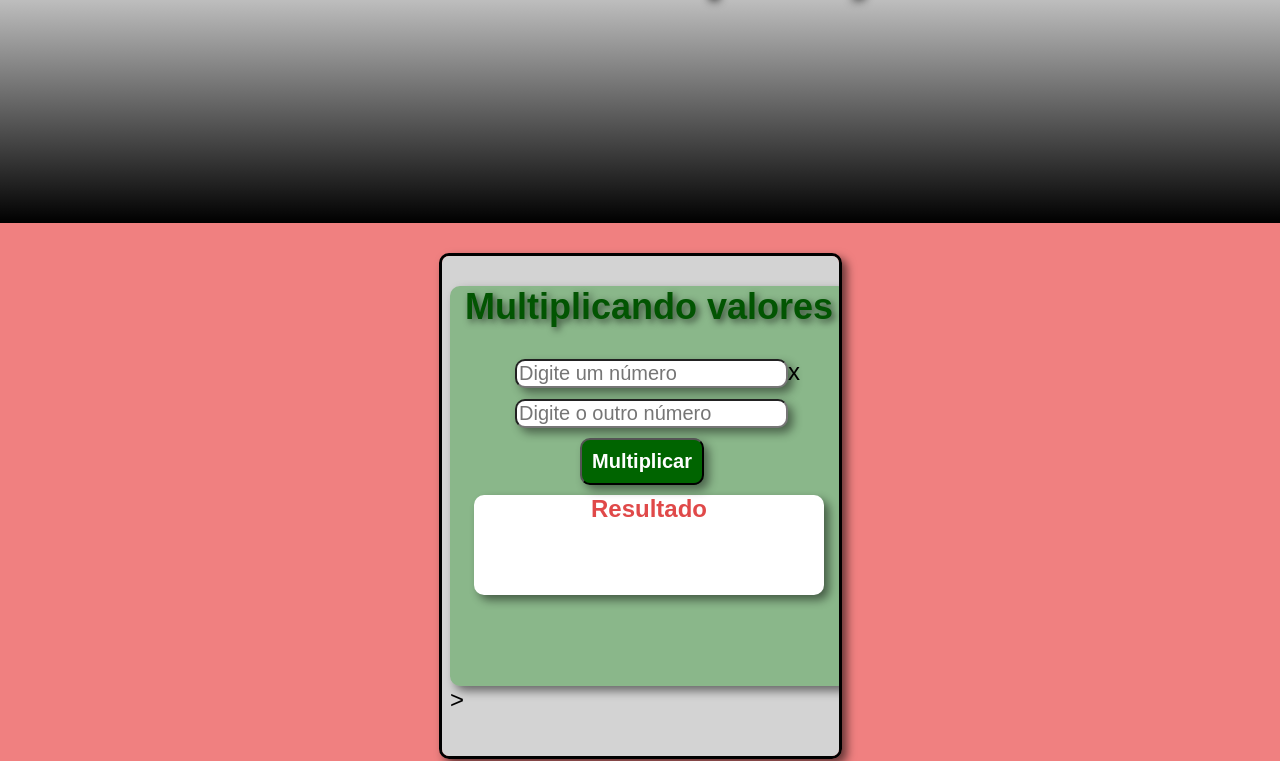
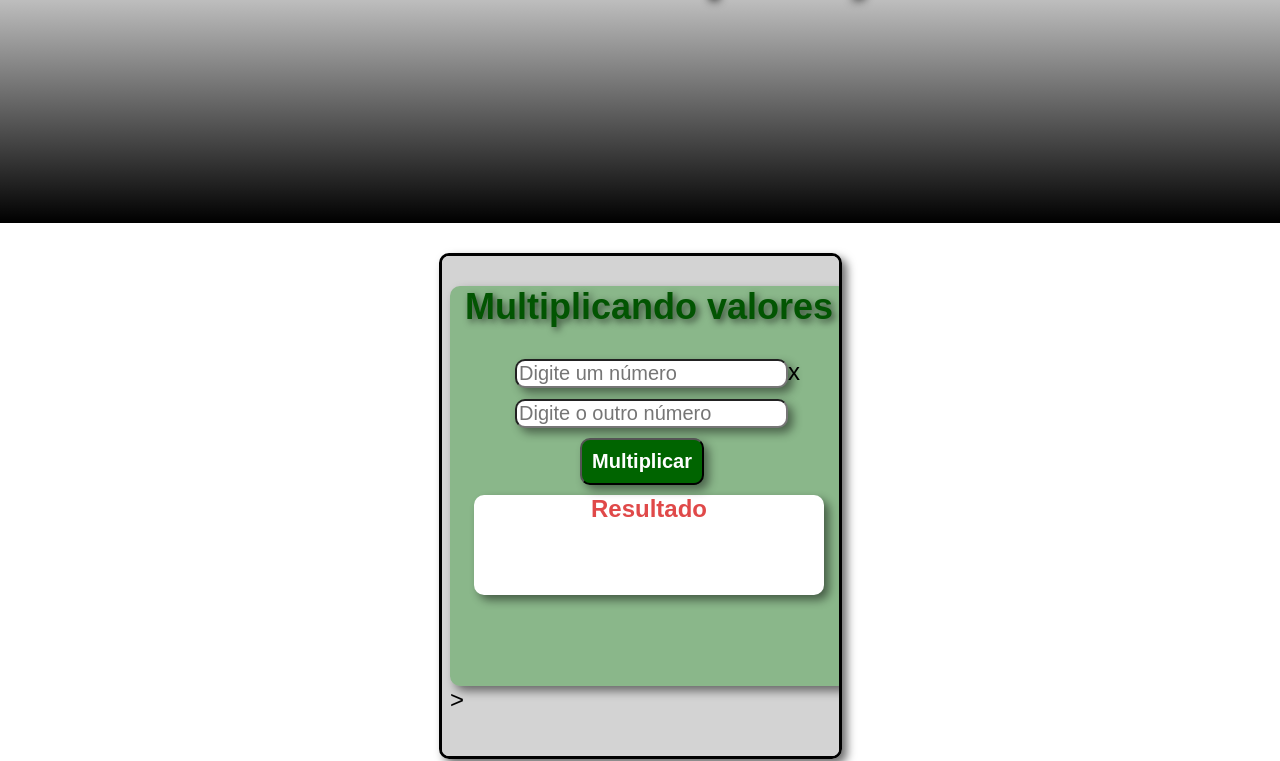
Before and after one commit to jefersonfranciscosoterio/projeto-com-iframes, a plain HTML site: page index.html in a window 1280 px wide. Shown: the part 77-838 px from the top of the page. Drawn offline with Linux system fonts and the light colour scheme.

Commit message:
mudei a cor do body

```diff
--- a/style.css
+++ b/style.css
@@ -7,7 +7,7 @@ body{
     width: 100vw;
     height: 100vh;
     font-family: Arial, Helvetica, sans-serif;
-    background-color: lightcoral;
+    background-color: white;
 }
 
 header{
```
